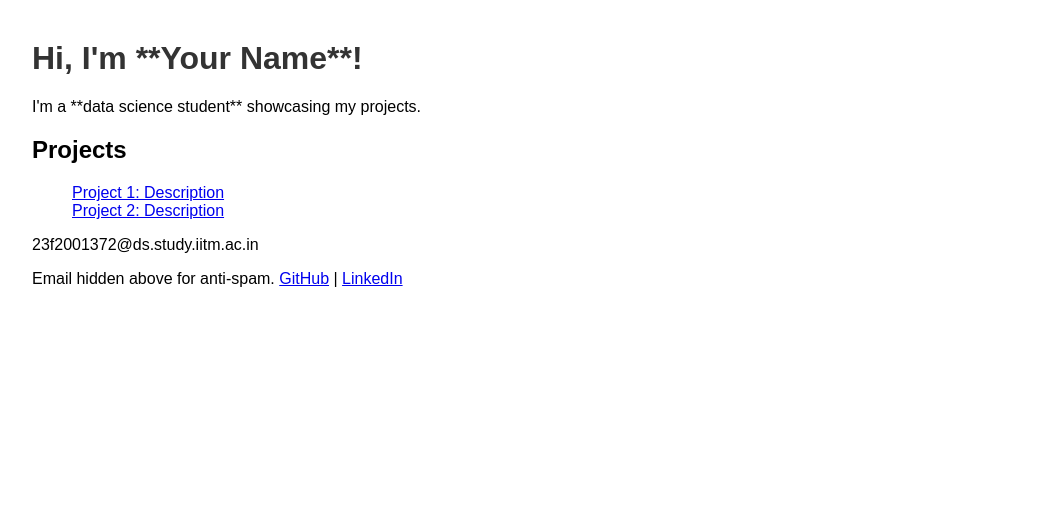
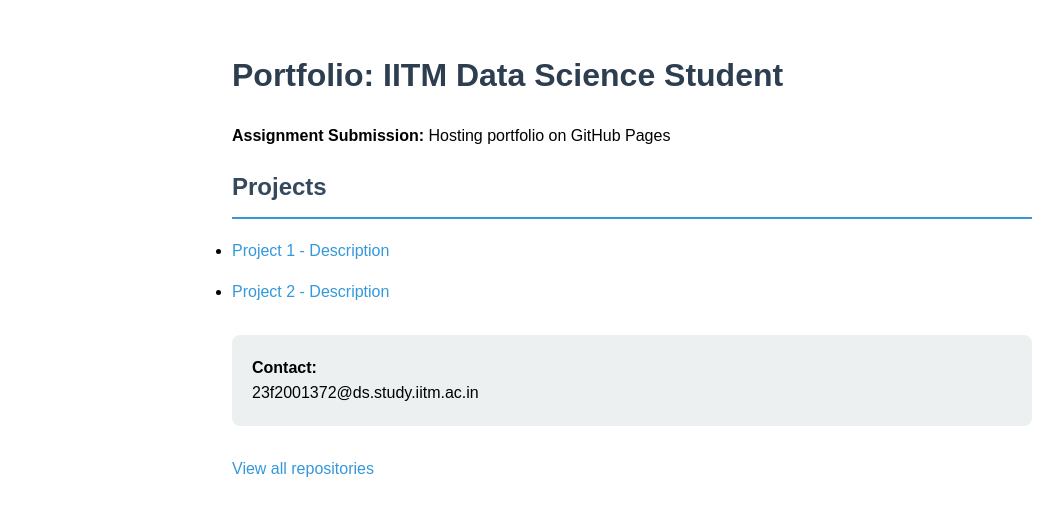
Before and after one commit to ChinmayCSKashyap/git-security-fix, a plain HTML site: page index.html in a window 1280 px wide. Shown: the whole page, without its empty margins (8-1071 px from the left). Drawn offline with Linux system fonts and the light colour scheme.

Commit message:
Update index.html4

```diff
--- a/index.html
+++ b/index.html
@@ -1,25 +1,33 @@
 <!DOCTYPE html>
 <html>
 <head>
-    <title>My Portfolio</title>
+    <title>My Portfolio - 23f2001372</title>
     <style>
-        body { font-family: Arial; margin: 40px; }
-        h1 { color: #333; }
-        ul { list-style-type: none; }
+        body { font-family: Arial, sans-serif; max-width: 800px; margin: 50px auto; line-height: 1.6; }
+        h1 { color: #2c3e50; }
+        h2 { color: #34495e; border-bottom: 2px solid #3498db; padding-bottom: 10px; }
+        ul { padding-left: 0; }
+        li { margin: 15px 0; }
+        a { color: #3498db; text-decoration: none; }
+        a:hover { text-decoration: underline; }
+        .email-section { background: #ecf0f1; padding: 20px; border-radius: 8px; margin: 30px 0; }
     </style>
 </head>
 <body>
-    <h1>Hi, I'm **Your Name**!</h1>
-    <p>I'm a **data science student** showcasing my projects.</p>
+    <h1>Portfolio: IITM Data Science Student</h1>
+    <p><strong>Assignment Submission:</strong> Hosting portfolio on GitHub Pages</p>
 
     <h2>Projects</h2>
     <ul>
-        <li><a href="**link-to-project1**">Project 1: Description</a></li>
-        <li><a href="**link-to-project2**">Project 2: Description</a></li>
+        <li><a href="https://github.com/yourusername/project1">Project 1 - Description</a></li>
+        <li><a href="https://github.com/yourusername/project2">Project 2 - Description</a></li>
     </ul>
 
-    <!--email_off-->23f2001372@ds.study.iitm.ac.in<!--/email_off-->
+    <div class="email-section">
+        <strong>Contact:</strong><br>
+        <!--email_off-->23f2001372@ds.study.iitm.ac.in<!--/email_off-->
+    </div>
 
-    <p>Email hidden above for anti-spam. <a href="https://github.com/yourusername">GitHub</a> | <a href="https://linkedin.com/in/yourprofile">LinkedIn</a></p>
+    <p><a href="https://github.com/yourusername?tab=repositories">View all repositories</a></p>
 </body>
 </html>
```
